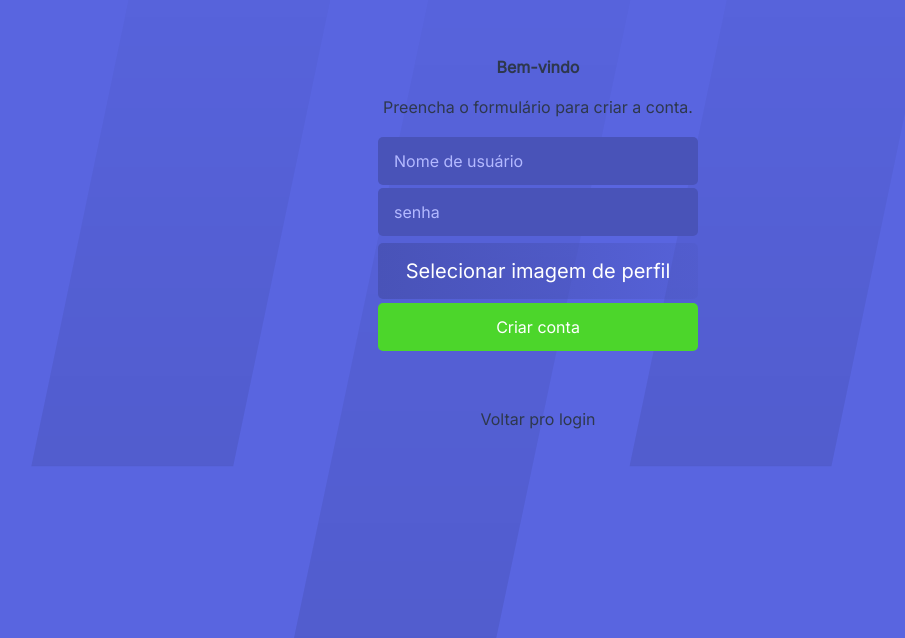
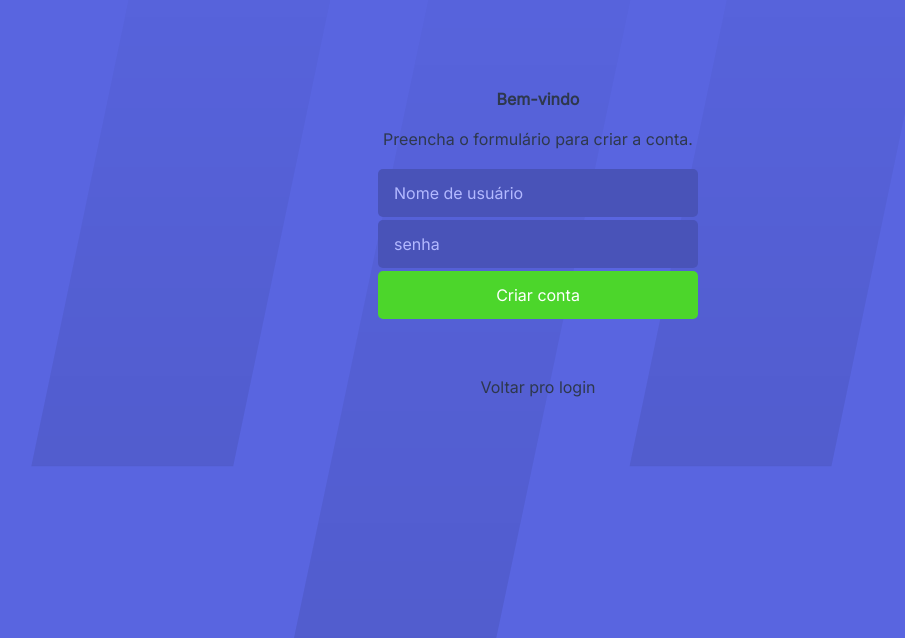
Before and after one commit to gMateus/pomodoro_to_next_level, a Next.js app: page /register in a window 1280 px wide. Shown: the part 162-800 px from the top of the page, without its empty margins (102-1007 px from the left). Built offline with nearby package versions, Linux system fonts and the light colour scheme; no server answers.

Commit message:
removeinputimage

```diff
--- a/src/pages/register.tsx
+++ b/src/pages/register.tsx
@@ -35,7 +35,7 @@ export default function Register() {
     }, [])
 
     const handleRegister = useCallback(async () => {
-        if (!formRef.current[0].value || !formRef.current[1].value || !formRef.current[2].files[0]) {
+        if (!formRef.current[0].value || !formRef.current[1].value) {
             return;
         }
 
@@ -91,10 +91,6 @@ export default function Register() {
                             className={styles.input} style={{ width: '20rem' }} />
                         <input type="text" name="password" placeholder="senha"
                             className={styles.input} style={{ width: '20rem' }} />
-                        <div className={styles.imageInput}>
-                            <label htmlFor="images">Selecionar imagem de perfil</label>
-                            <input type="file" name="image" id="images" />
-                        </div>
                         <button id='name-a' type="button"
                             onClick={handleRegister}
                             style={{
```
